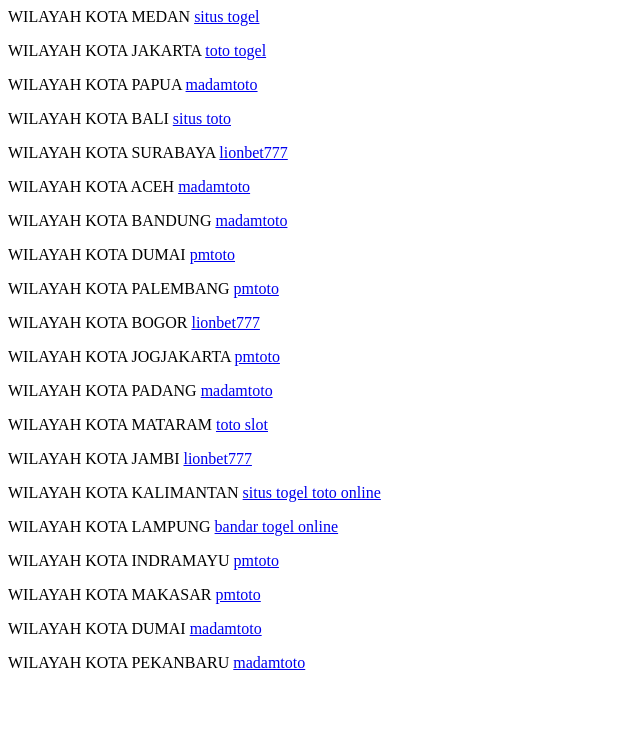
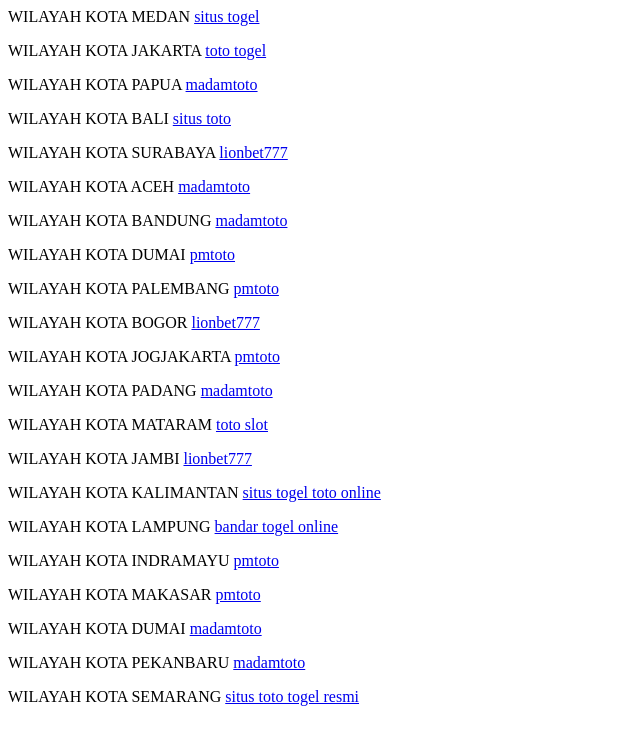
Before and after one commit to xslayder123/clcert, a plain HTML site: page index.html in a window 1280 px wide. Shown: the whole page, without its empty margins (0-640 px from the left). Drawn offline with Linux system fonts and the light colour scheme.

Commit message:
Update index.html

```diff
--- a/index.html
+++ b/index.html
@@ -23,5 +23,6 @@
         <p>WILAYAH KOTA MAKASAR <a href='https://139.180.141.1/'>pmtoto</a></p>
         <p>WILAYAH KOTA DUMAI <a href='https://139.180.210.81/'>madamtoto</a></p>
         <p>WILAYAH KOTA PEKANBARU <a href='https://139.180.213.79/'>madamtoto</a></p>
+        <p>WILAYAH KOTA SEMARANG <a href='https://inspec-tools.mitre.org/'>situs toto togel resmi</a></p>
     </body>
     </html>
```
